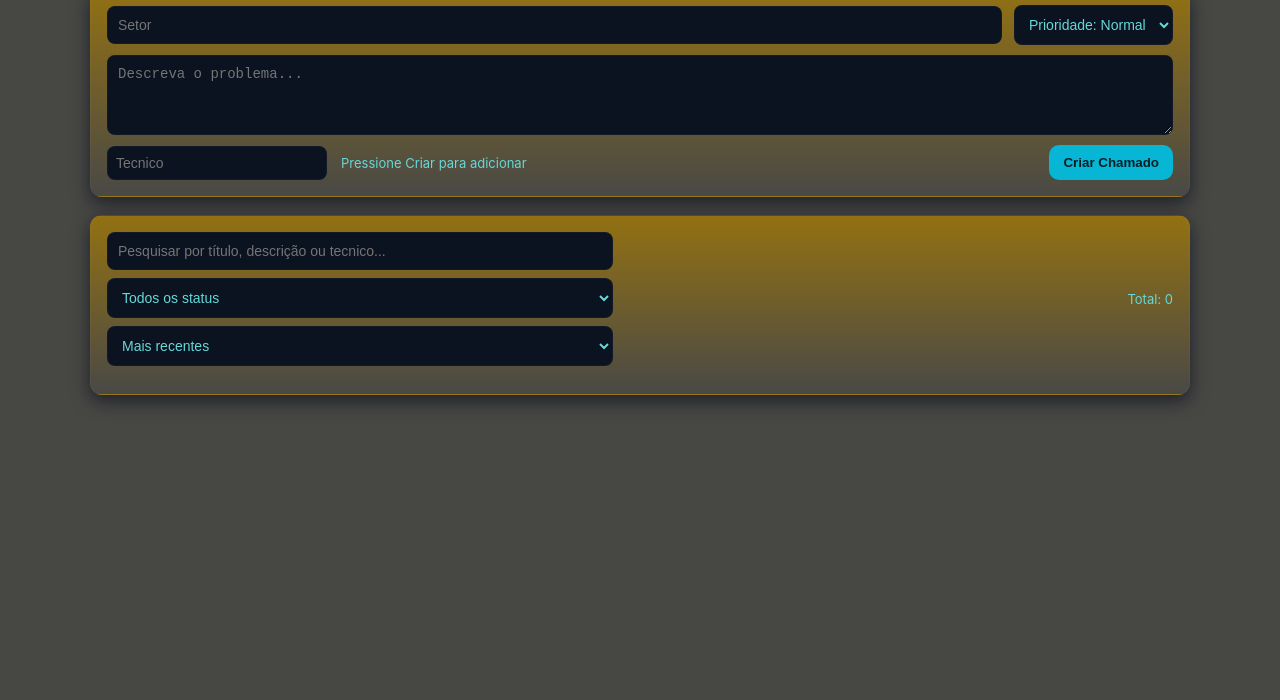
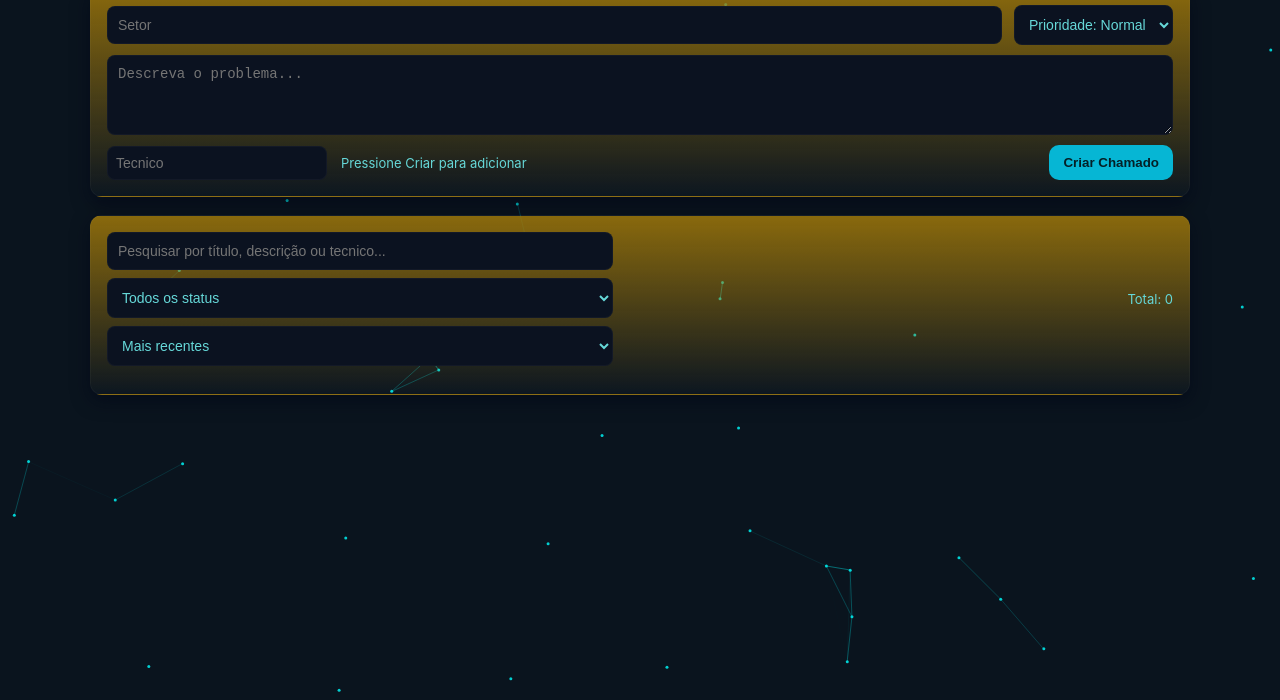
Before and after one commit to Matheussousa282/Chamados, a website: page public/index.html in a window 1280 px wide. Shown: the part 100-800 px from the top of the page. Drawn offline with nearby package versions, Linux system fonts and the light colour scheme; no server answers.

Commit message:
Add files via upload

```diff
--- a/public/index.html
+++ b/public/index.html
@@ -48,7 +48,7 @@
     .meta{display:flex;gap:8px;align-items:center;color:var(--muted);font-size:13px}
     .badge{padding:6px 8px;border-radius:999px;font-weight:700;font-size:12px}
     .badge.open{background:rgba(6,182,212,0.12);color:var(--accent);border:1px solid rgba(6,182,212,0.08)}
-    .badge.progress{background:rgba(255,193,7,0.08);color:#4b473d;border:1px solid rgba(255,193,7,0.06)}
+    .badge.progress{background:rgba(255,193,7,0.08);color:#ffd166;border:1px solid rgba(255,193,7,0.06)}
     .badge.closed{background:rgba(16,185,129,0.08);color:var(--success);border:1px solid rgba(16,185,129,0.06)}
     .actions{display:flex;gap:8px}
     .small{font-size:12px;padding:6px 8px;border-radius:8px}
@@ -64,6 +64,16 @@
       header{flex-direction:column;align-items:flex-start;gap:8px}
       .ticket{flex-direction:column;align-items:stretch}
     }
+
+
+    #techBackground {
+  position: fixed;
+  top: 0; left: 0;
+  width: 100%; height: 100%;
+  z-index: -1;
+  background: #0f1724;
+}
+
   </style>
   <!-- jsPDF -->
   <script src="https://cdnjs.cloudflare.com/ajax/libs/jspdf/2.5.1/jspdf.umd.min.js"></script>
@@ -137,8 +147,68 @@
 
 
 </div>
+<canvas id="techBackground"></canvas>
+<script>
 
-<script>
+const canvas = document.getElementById("techBackground");
+const ctx = canvas.getContext("2d");
+let w, h, points = [];
+
+function resize() {
+  w = canvas.width = window.innerWidth;
+  h = canvas.height = window.innerHeight;
+  points = Array.from({ length: 50 }, () => ({
+    x: Math.random() * w,
+    y: Math.random() * h,
+    vx: (Math.random() - 0.5) * 0.5,
+    vy: (Math.random() - 0.5) * 0.5
+  }));
+}
+window.addEventListener("resize", resize);
+resize();
+
+function draw() {
+  ctx.clearRect(0, 0, w, h);
+  ctx.fillStyle = "rgba(10,20,30,0.9)";
+  ctx.fillRect(0, 0, w, h);
+
+  for (let i = 0; i < points.length; i++) {
+    const p = points[i];
+    p.x += p.vx;
+    p.y += p.vy;
+
+    if (p.x < 0 || p.x > w) p.vx *= -1;
+    if (p.y < 0 || p.y > h) p.vy *= -1;
+
+    ctx.beginPath();
+    ctx.arc(p.x, p.y, 1.5, 0, Math.PI * 2);
+    ctx.fillStyle = "rgba(0,255,255,0.8)";
+    ctx.fill();
+
+    for (let j = i + 1; j < points.length; j++) {
+      const q = points[j];
+      const dx = p.x - q.x;
+      const dy = p.y - q.y;
+      const dist = Math.sqrt(dx * dx + dy * dy);
+      if (dist < 100) {
+        ctx.beginPath();
+        ctx.moveTo(p.x, p.y);
+        ctx.lineTo(q.x, q.y);
+        ctx.strokeStyle = `rgba(0,255,255,${1 - dist / 100})`;
+        ctx.lineWidth = 0.5;
+        ctx.stroke();
+      }
+    }
+  }
+
+  requestAnimationFrame(draw);
+}
+draw();
+
+
+
+
+
 const API_URL = "https://chamados-opal-iota.vercel.app/api/tickets"; // coloque a URL do Vercel
 
 let tickets = [];
```
